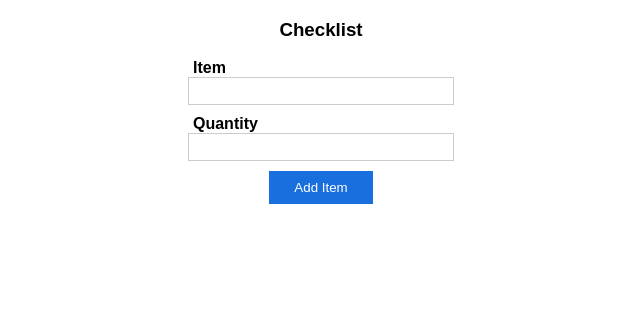
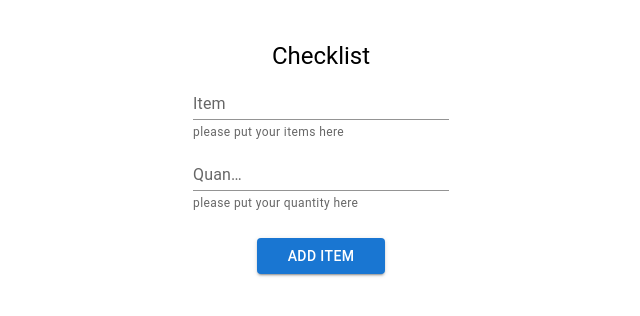
Before and after one commit to isidd/routing, a React (Create React App) app: page / in a window 1280 px wide. Shown: the top 316 px of the page, without its empty margins (319-959 px from the left). Built offline with nearby package versions, Linux system fonts and the light colour scheme.

Commit message:
mui added

```diff
--- a/src/App.tsx
+++ b/src/App.tsx
@@ -9,14 +9,27 @@ const App: React.FC = (): React.ReactElement => {
   const [activeId, setActiveId] = useState<string>();
 
   const addItemHandler = ({ item, quantity }: AddItemArgumentProps) => {
+    // eslint-disable-next-line array-callback-return
+    let existingItem = items.find((prevItems: ItemProps) => {
+      if (prevItems.item === item) {
+        prevItems.quantity = prevItems.quantity + quantity;
+        return prevItems;
+      }
+    });
+
+    const newItem = existingItem
+      ? existingItem
+      : {
+          id: Math.random().toString(),
+          item,
+          quantity,
+        };
+
     let newItemList: Array<ItemProps> = [
-      ...items,
-      {
-        id: Math.random().toString(),
-        item,
-        quantity,
-      },
+      ...items.filter((prevItem) => prevItem.item !== item),
+      newItem,
     ];
+
     setItems(newItemList);
   };
 
@@ -57,6 +70,7 @@ const App: React.FC = (): React.ReactElement => {
     if (selectedItem?.quantity <= 0) {
       deleteItemHandler(selectedItem.id);
     }
+    // eslint-disable-next-line react-hooks/exhaustive-deps
   }, [items]);
 
   return (
--- a/src/components/addItem.tsx
+++ b/src/components/addItem.tsx
@@ -1,4 +1,5 @@
 import React, { useEffect, useRef, useState } from "react";
+import { Typography, TextField, Button } from "@mui/material";
 
 import "./addItem.css";
 import { AddItemArgumentProps } from "../utility/types/itemTypes";
@@ -36,22 +37,42 @@ const AddItem: React.FC<AddItemProps> = (props) => {
   return (
     <section>
       <section className="checkList">
-        <h1>Checklist</h1>
+        <Typography variant="h5" sx={{ mt: 5 }}>
+          Checklist
+        </Typography>
       </section>
       <form onSubmit={addItemSubmitHandler}>
         <div className="form-control">
-          <label htmlFor="item-text">Item</label>
-          <input type="text" id="item-text" ref={ItemInputRef} />
-          <label className="mt-10" htmlFor="item-quantity">
+          <TextField
+            variant="standard"
+            helperText="please put your items here"
+            label="Item"
+            sx={{ width: "20%" }}
+            inputRef={ItemInputRef}
+          />
+          <TextField
+            variant="standard"
+            helperText="please put your quantity here"
+            label="Quantity"
+            sx={{ width: "20%" }}
+            inputRef={QuantityInputRef}
+          />
+          {/* <input type="text" id="item-text" ref={ItemInputRef} /> */}
+          {/* <label className="mt-10" htmlFor="item-quantity">
             Quantity
           </label>
-          <input type="number" id="item-quantity" ref={QuantityInputRef} />
+          <input type="number" id="item-quantity" ref={QuantityInputRef} /> */}
           {invalidQuantityAlert && (
             <span className="alert mt-10">Please enter a valid quantity</span>
           )}
-          <button className={"mt-10 addButton"} type="submit">
+          <Button
+            variant="contained"
+            sx={{ mt: 3, width: "10%" }}
+            className={"mt-10 addButton"}
+            type="submit"
+          >
             Add Item
-          </button>
+          </Button>
         </div>
       </form>
     </section>
--- a/src/components/itemList.tsx
+++ b/src/components/itemList.tsx
@@ -1,8 +1,18 @@
-import React from "react";
+import React, { useEffect, useState } from "react";
+import { Typography, TextField, Button, styled, css } from "@mui/material";
+import SearchIcon from "@mui/icons-material/Search";
+import AddIcon from "@mui/icons-material/Add";
+import RemoveIcon from "@mui/icons-material/Remove";
+import ChevronRightIcon from "@mui/icons-material/ChevronRight";
 
 import "./itemList.css";
 import { ItemProps } from "../utility/types/itemTypes";
 
+const StoreText = styled(Typography)(
+  () => css`
+    margin-top: "20px";
+  `
+);
 interface ItemListProps {
   items: Array<ItemProps>;
   onDeleteItem: (id: string) => void;
@@ -11,37 +21,74 @@ interface ItemListProps {
 }
 
 const ItemList: React.FC<ItemListProps> = (props): React.ReactElement => {
+  const [listList, setList] = useState<ItemProps[]>();
+  const [search, setSearch] = useState<string>();
+
+  useEffect(() => {
+    setList(props.items);
+  }, [props.items]);
+
+  useEffect(() => {
+    console.log(search);
+    if (search) {
+      let searchedItem = props.items?.filter((item) =>
+        item.item.includes(search)
+      );
+      return setList(searchedItem);
+    }
+    setList(props.items);
+  }, [search]);
+
   return (
     <section>
       <section className="checkList">
-        <h1>Store</h1>
+        <StoreText variant="h5">Store</StoreText>
+      </section>
+      <section className="checkList">
+        <TextField
+          variant="outlined"
+          placeholder="Search"
+          helperText="Search your item here"
+          sx={{ width: "20%", mt: 3 }}
+          InputProps={{
+            sx: { borderRadius: "50px", height: "40px" },
+            startAdornment: <SearchIcon />,
+          }}
+          onChange={(e) => setSearch(e.target.value)}
+        />
       </section>
       <ul>
-        {props.items.map((item: any) => (
+        {(listList || []).map((item: any) => (
           <li key={item.id}>
+            <ChevronRightIcon />
             <span>
-              <strong>{item.item}</strong>
+              <Typography variant="h6">{item.item}</Typography>
             </span>
             <span>{"-"}</span>
-            <span>{item.quantity}</span>
-            <button
+            <span>
+              <Typography variant="h6">{item.quantity}</Typography>
+            </span>
+            <Button
               className="plusButton"
               onClick={props.onAddQuantity.bind(null, item.id)}
+              sx={{ color: "green" }}
             >
-              +
-            </button>
-            <button
+              <AddIcon height="20px" />
+            </Button>
+            <Button
               className="minusButton"
               onClick={props.onSubtractQuantity.bind(null, item.id)}
+              sx={{ color: "orange" }}
             >
-              -
-            </button>
-            <button
+              <RemoveIcon height="20px" />
+            </Button>
+            <Button
               className="removeButton"
               onClick={props.onDeleteItem.bind(null, item.id)}
+              variant="contained"
             >
               Remove
-            </button>
+            </Button>
           </li>
         ))}
       </ul>
```
Also changed, not shown: package.json (+7 -1 lines), src/index.tsx (+5 -6 lines), 1 other file (tests, documents, lock files or other folders).
